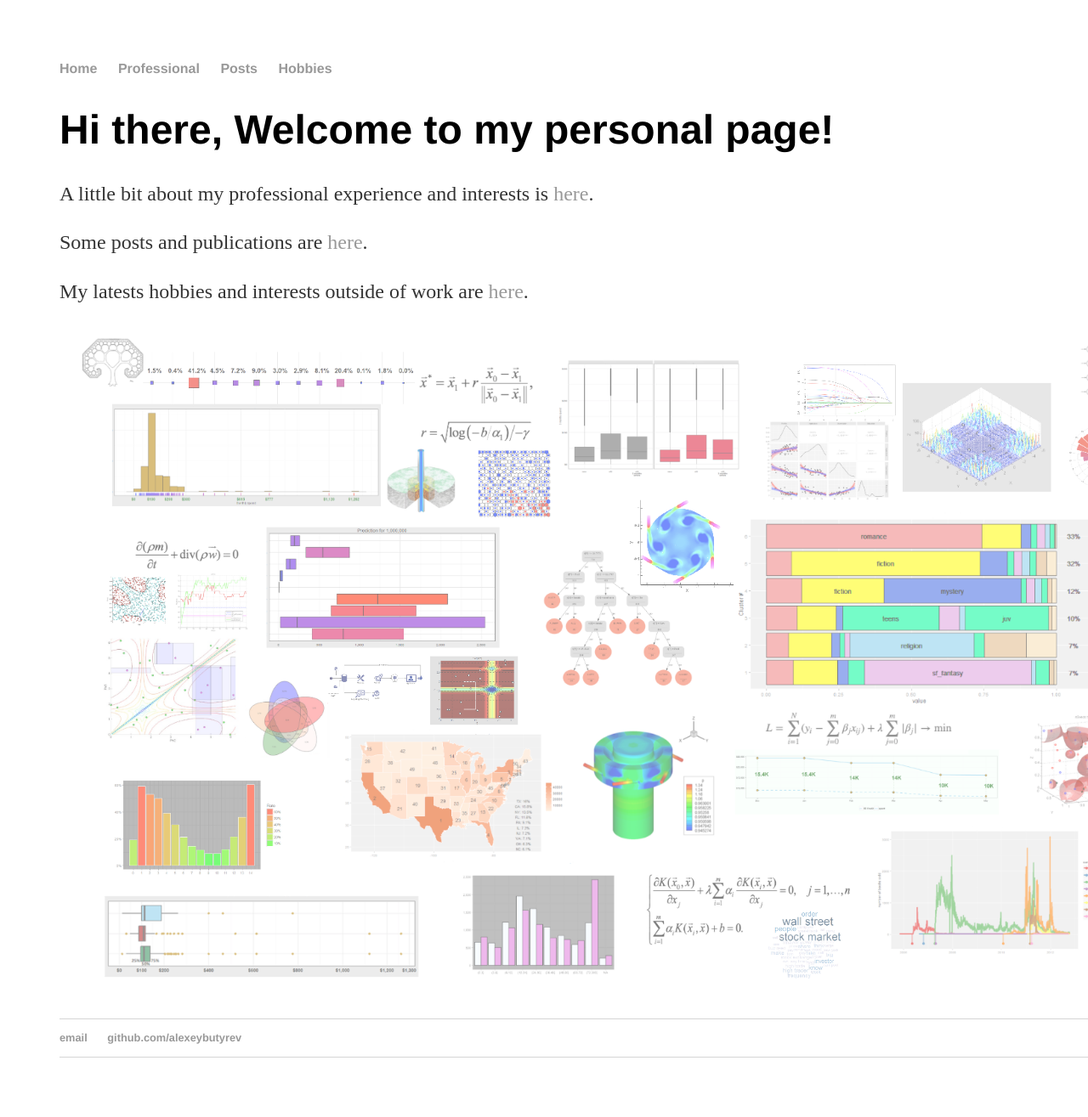
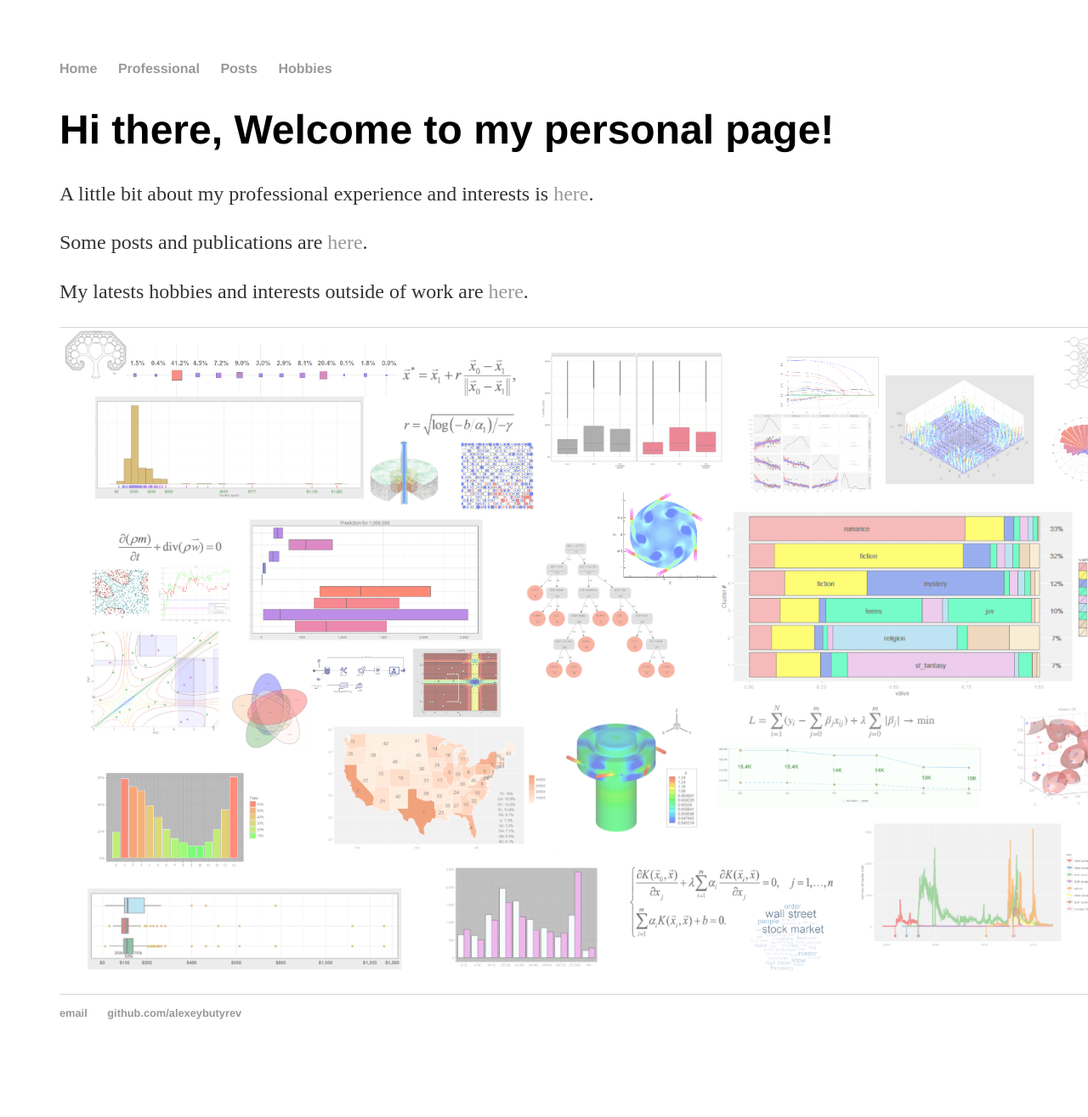
Before and after one commit to alexeybutyrev/alexeybutyrev.github.io, a Jekyll site: the page built from index.html, in a window 1280 px wide. Shown: the whole page at 85% size. Built offline with Jekyll 4.4.1, drawn with Linux system fonts in a browser that asks for light colours; after the commit the page ends 1272 px from its top, so only the background shows below that.

Commit message:
fix marg

```diff
--- a/css/main.css
+++ b/css/main.css
@@ -7,8 +7,9 @@ body{
 }
 */
 
-body { margin: 70px; width: 100%; border-bottom: 1px solid #d5d5d5;}
+body { margin: 70px; width: 100%; }
 
+.container {border-bottom: 1px solid #d5d5d5;}
 a { text-decoration: none; color: #999; }
 a:hover { text-decoration: underline; }
 
@@ -37,4 +38,4 @@ ul.posts li { list-style: none; }
 .cv address, .cv p { font-size: 1.2em; }
 .cv .download { float: right; font-size: .8em; text-transform: uppercase; }
 
-.dataart {margin: 10px; width:100%}
+.dataart {width:100%}
```
